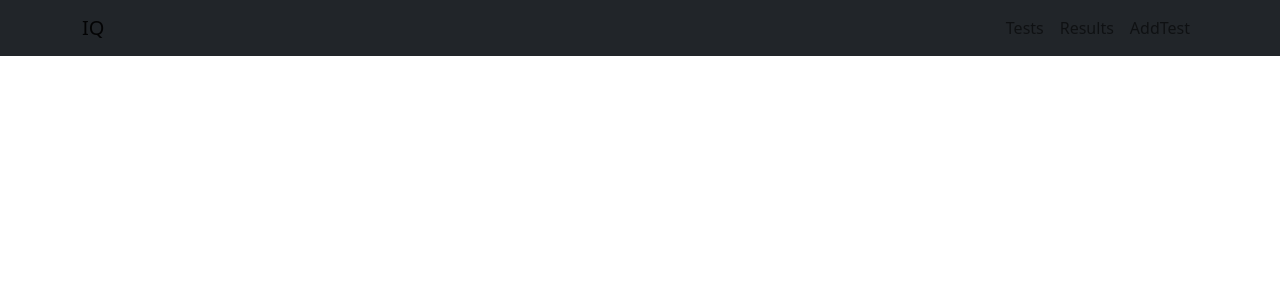
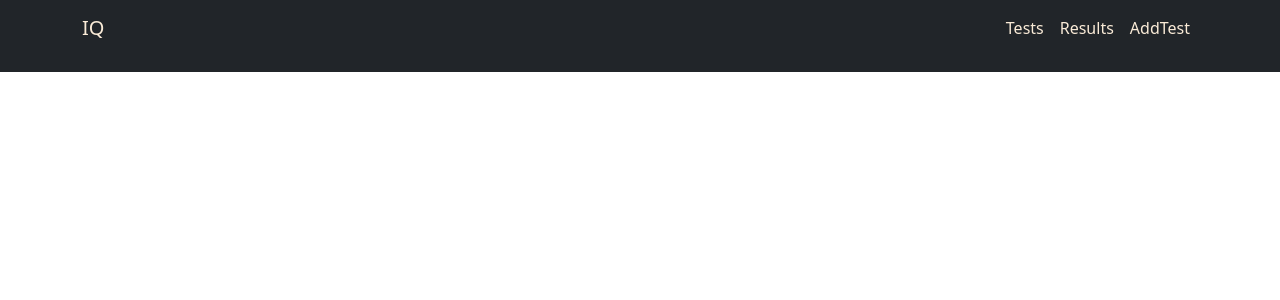
Before and after one commit to TymchukRoman/IQ_Dlya_Dauniv, a React (Create React App) app in the folder front/: page / in a window 1280 px wide. Shown: the top 300 px of the page. Built offline with nearby package versions, Linux system fonts and the light colour scheme.

Commit message:
front-5(Header fix)

```diff
--- a/front/src/Pages/Layouts/Routers/Layouts.jsx
+++ b/front/src/Pages/Layouts/Routers/Layouts.jsx
@@ -5,24 +5,25 @@ import {
   } from "react-bootstrap";
   import { Link } from "react-router-dom";
   import paths from "./paths";
+  import classes from "./Layouts.module.css"
 
   const Layout = ({ children }) => {
     return (
       <div>
         <Navbar bg="dark" expand="lg">
-          <Container>
-            <Navbar.Brand as={Link} to={paths.main}>
-              IQ
+          <Container >
+            <Navbar.Brand as={Link} to={paths.main} >
+              <p className={classes.NavLinks}>IQ </p>
             </Navbar.Brand>
             <Nav className="mr-auto">
               <Nav.Link as={Link} to={paths.test}>
-              Tests
+              <p className={classes.NavLinks}>Tests</p>
               </Nav.Link>
               <Nav.Link as={Link} to={paths.results}>
-                Results
+              <p className={classes.NavLinks}> Results</p>
               </Nav.Link>
               <Nav.Link as={Link} to={paths.add}>
-                AddTest
+              <p className={classes.NavLinks}> AddTest</p>
               </Nav.Link>
             </Nav>
           </Container>
--- /dev/null
+++ b/front/src/Pages/Layouts/Routers/Layouts.module.css
@@ -0,0 +1,9 @@
+.NavLinks{
+    color: antiquewhite;
+    transition: color 0.5s;
+
+}
+.NavLinks:hover {
+    color: rgb(85, 34, 180);
+
+  }
```
